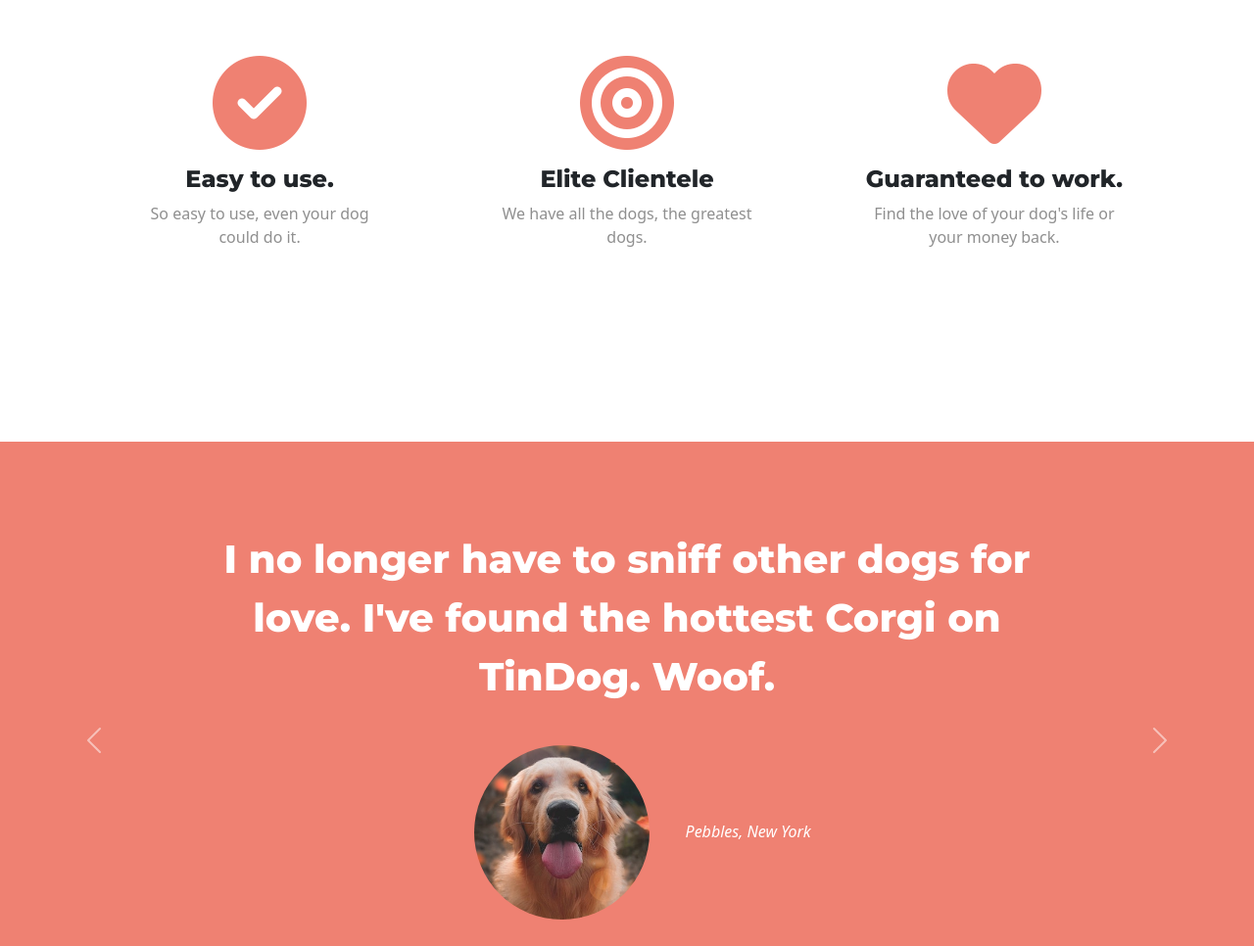
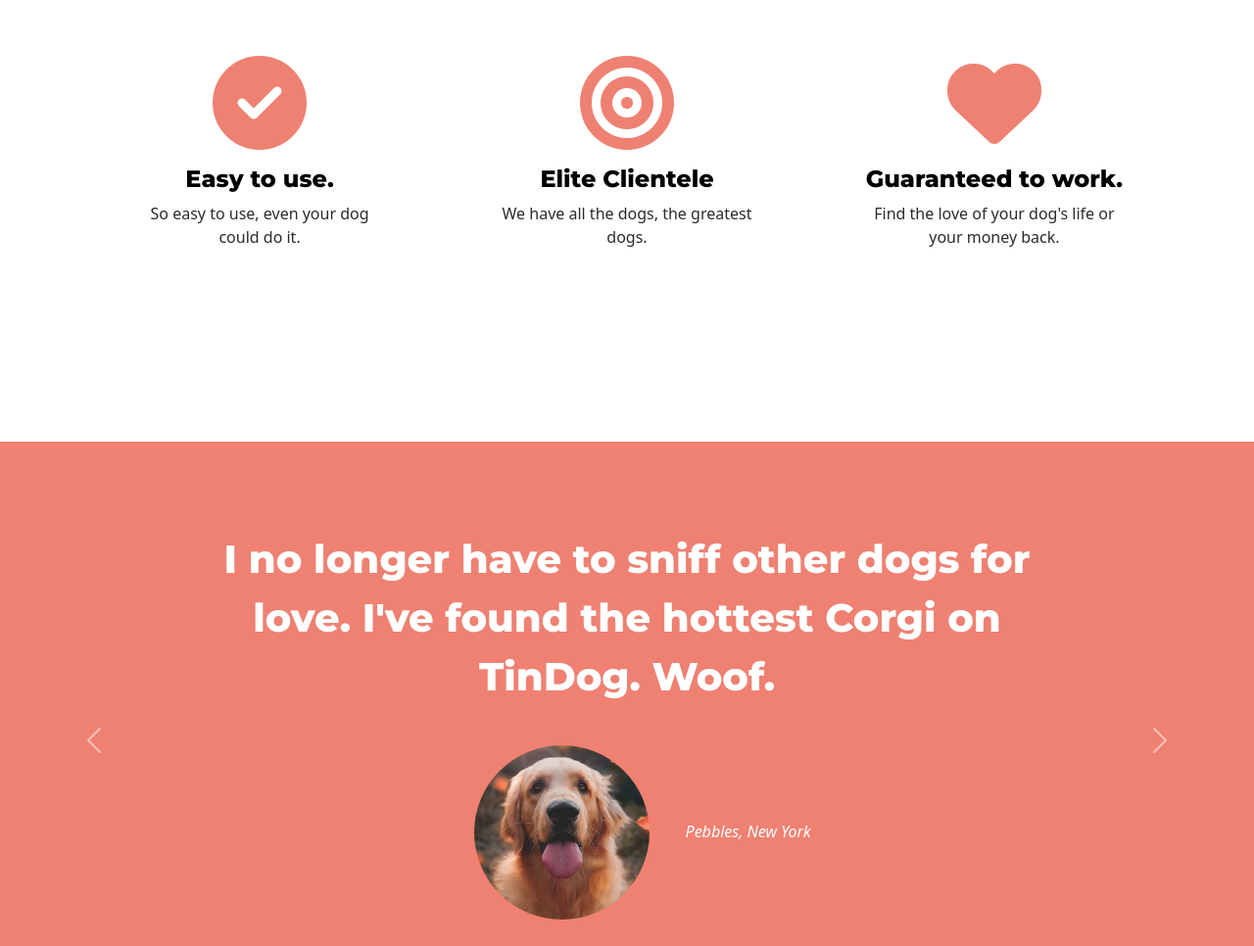
Before and after one commit to Abhiroop-Singh/Tindog-website, a plain HTML site: page index.html in a window 1280 px wide. Shown: the part 782-1748 px from the top of the page at 98% size. Drawn offline with nearby package versions, Linux system fonts and the light colour scheme.

Commit message:
Update styles.css

```diff
--- a/styles.css
+++ b/styles.css
@@ -34,7 +34,7 @@ a{
 
 /* White Section */
 .white-section{
-    background-color:#fff;
+    background-color:rgb(255, 255, 255);
 }
 
 
@@ -72,6 +72,7 @@ a{
 .nav-link{
     font-size: 1.2rem;
 }
+
 /* Navigation Bar */
 
 .container-fluid{
@@ -98,10 +99,11 @@ a{
 
 .feature-title{
     font-size: 1.5rem;
+    color:black;
 }
 
 #features p{
-    color: #8f8f8f;
+    color: #2f2a2a;
 }
 
 .col-lg-4{
```
